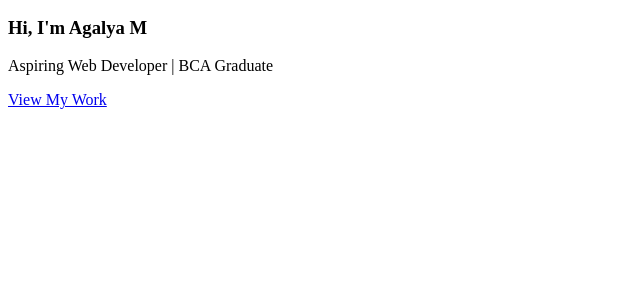
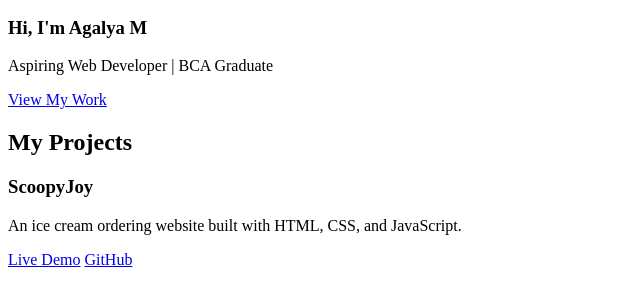
Before and after one commit to Agalya141/Agalya_Portfolio, a plain HTML site: page index.html in a window 1280 px wide. Shown: the part 116-422 px from the top of the page, without its empty margins (0-640 px from the left). Drawn offline with Linux system fonts and the light colour scheme.

Commit message:
projects comple ted

```diff
--- a/index.html
+++ b/index.html
@@ -20,5 +20,14 @@
                 <a href="#project" class="btn">View My Work</a>
             </section>
         </nav>
+        <section id="projects">
+            <h2>My Projects</h2>
+            <div class="project-card">
+                <h3>ScoopyJoy</h3>
+                <p>An ice cream ordering website built with HTML, CSS, and JavaScript.</p>
+                <a href="https://agalya141.github.io" target="_blank">Live Demo</a>
+                <a href="https://github.com/Agalya141" target="_blank">GitHub</a>
+            </div>
+        </section>
     </body>
 </html>
```
